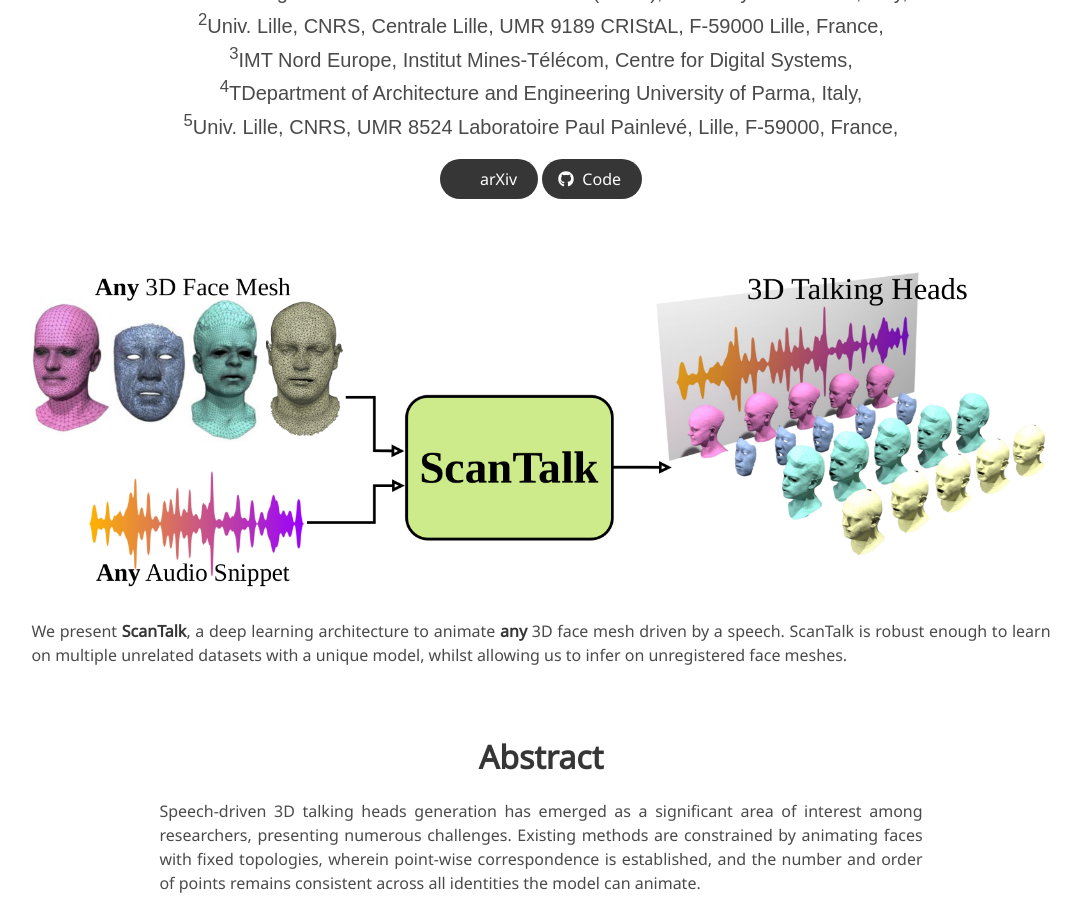
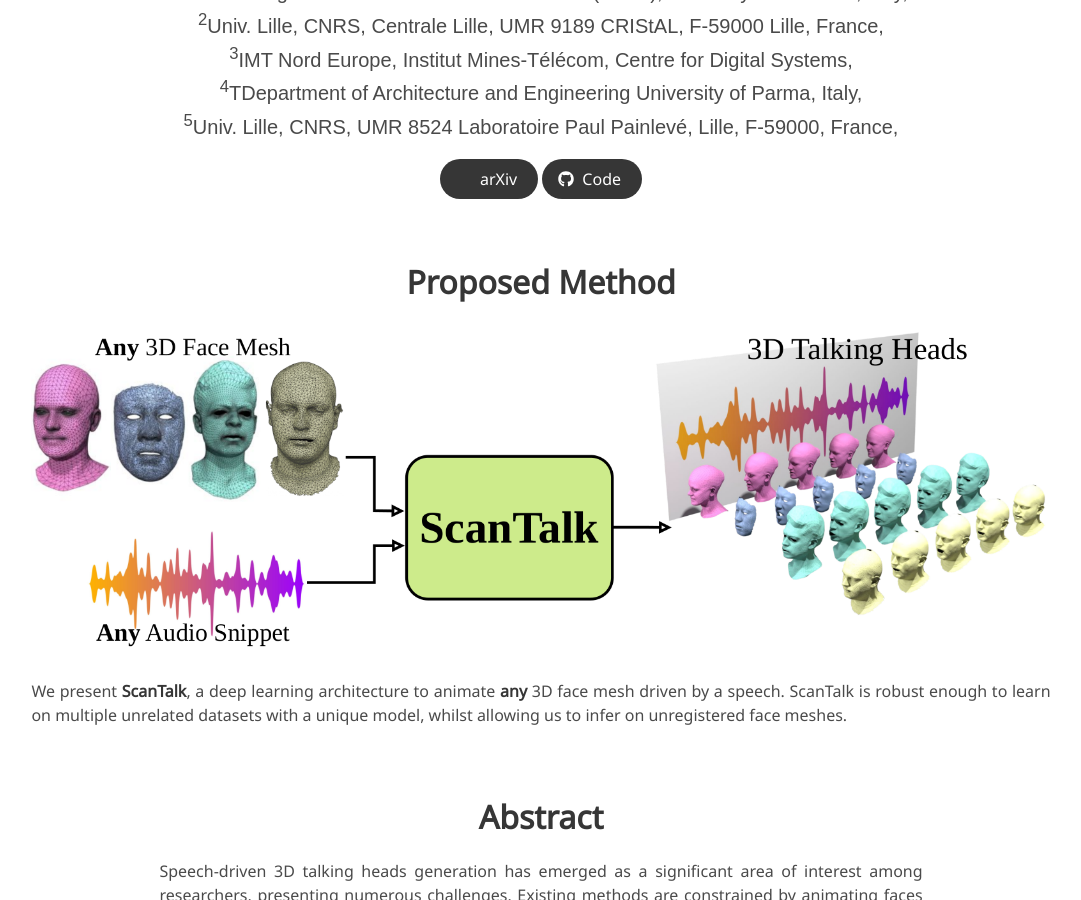
Before and after one commit to FedeNoce/fedenoce.github.io, a Jekyll site: the page scantalk/index.html, which Jekyll copies as it is, in a window 1280 px wide and 900 px high, scrolled down 352 px. Shown: the whole window, without its empty margins (99-1180 px from the left). Built offline with Jekyll 4.4.1, drawn with Linux system fonts in a browser that asks for light colours; nearby versions of some CDN libraries; some web fonts are replaced; library files that are not in the unit come from our copies; a style sheet for code colours, icons or effects is not loaded.

Commit message:
modified:   scantalk/index.html

```diff
--- a/scantalk/index.html
+++ b/scantalk/index.html
@@ -171,6 +171,7 @@
 <!-- Proposed Method. -->
 <div class="columns is-centered has-text-centered">
   <div class="column is-four-fifths">
+    <h2 class="title is-3 centered-title">Proposed Method</h2>
     <div class="content has-text-justified">
       <img src="./static/videos/scantalk_idea.png" alt="scantalk_idea">
       <p>
@@ -178,6 +179,7 @@
         We present <strong>ScanTalk</strong>, a deep learning architecture to animate <strong>any</strong> 3D face
         mesh driven by a speech. ScanTalk is robust enough to learn on multiple unrelated
         datasets with a unique model, whilst allowing us to infer on unregistered face meshes.
+
       </p>
       <!-- <p>
 
@@ -188,6 +190,8 @@
     </div>
   </div>
 </div>
+<!--/ Proposed Method. -->
+
 
 
 <section class="section">
```
